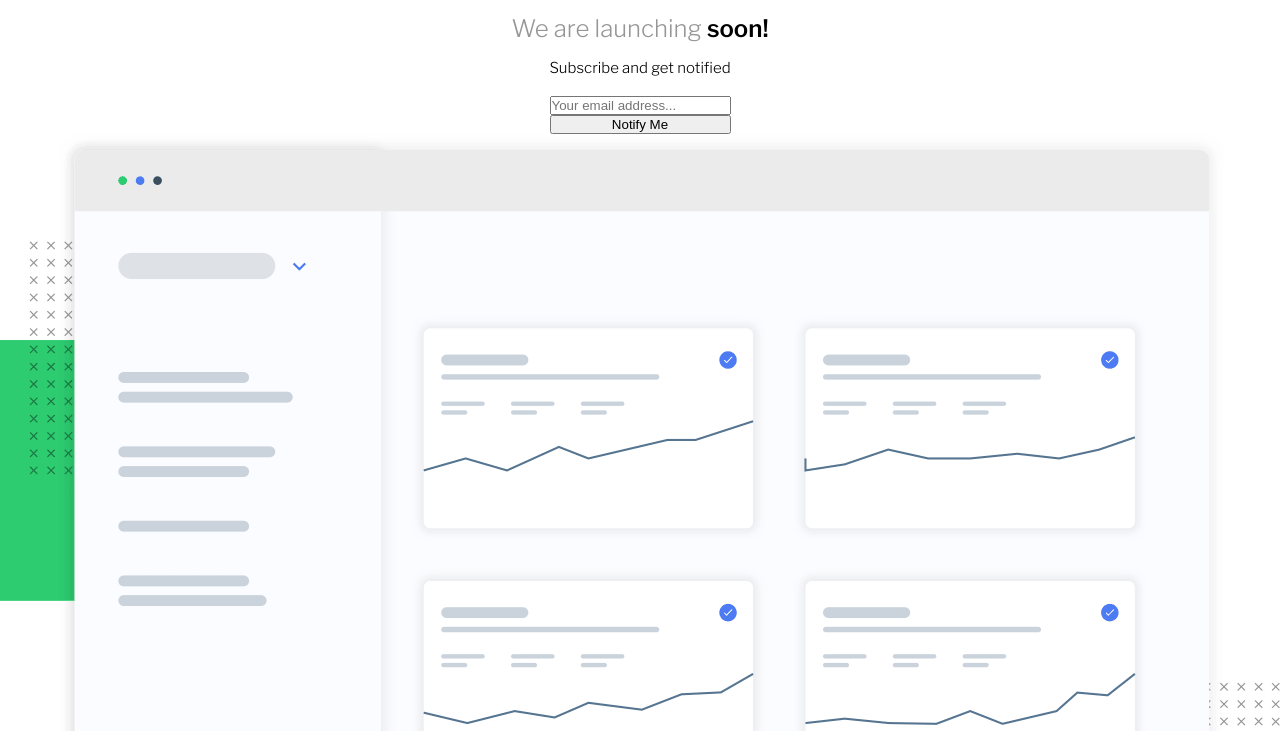
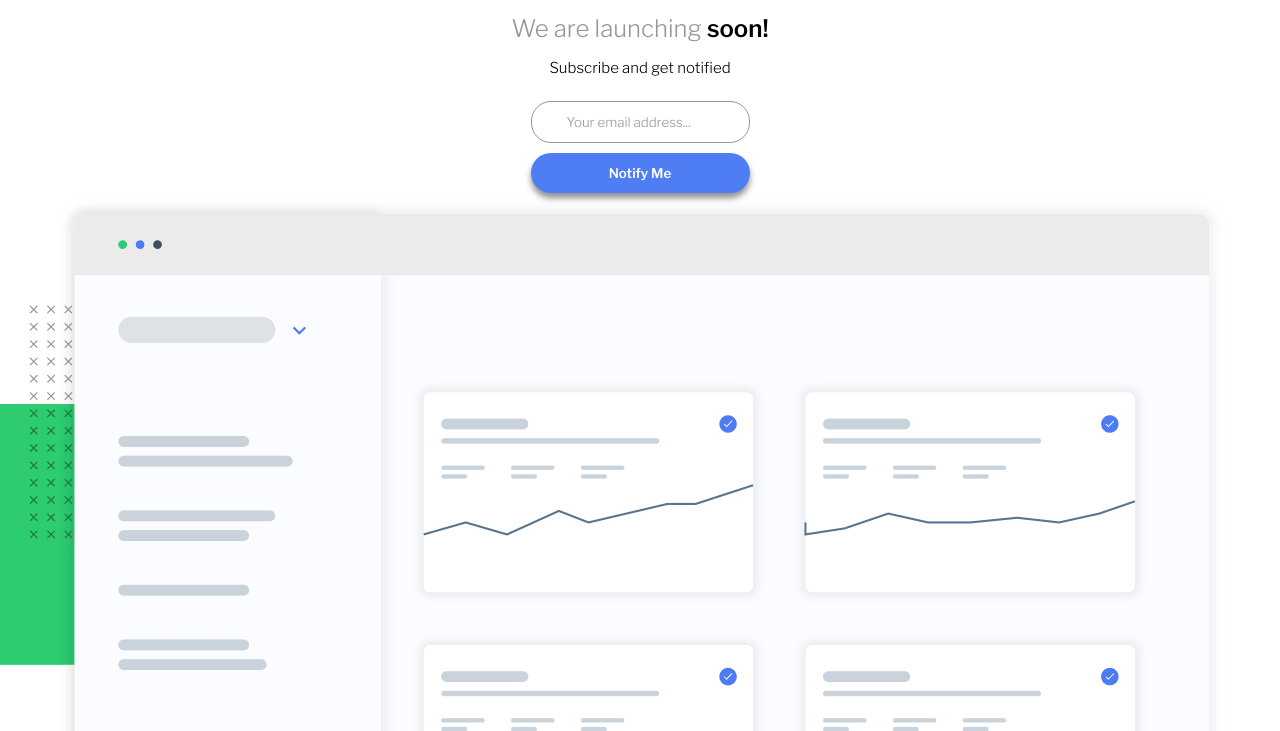
Before and after one commit to Joaovitorsw/ping-coming-soon-page-master, a plain HTML site: page index.html in a window 1280 px wide. Shown: the part 69-800 px from the top of the page. Drawn offline with nearby package versions, Linux system fonts and the light colour scheme.

Commit message:
✨ feat: input and button style

```diff
--- a/style.css
+++ b/style.css
@@ -55,3 +55,53 @@ body {
 .error.active {
   display: initial;
 }
+
+.email-input.active {
+  border: 1.5px solid var(--secondary-color);
+}
+.submit {
+  box-shadow: 0px 5px 6px 0px rgba(0, 0, 0, 0.445);
+  font-weight: 600;
+  background-color: var(--primary-color);
+  color: var(--white-color);
+  transition: transform 50ms ease-in-out;
+}
+.submit:hover {
+  background-color: var(--primary-color-light);
+}
+.submit:active {
+  transform: scale(0.85);
+}
+
+.email-input,
+.submit {
+  outline: none;
+  font-family: "Libre Franklin", sans-serif;
+  padding: 12px;
+  margin: 5px 0;
+  border-radius: 20px;
+  border: none;
+}
+.email-input {
+  padding-left: 35px;
+  border: 1px solid var(--tertiary-color);
+}
+::placeholder {
+  color: var(--tertiary-color);
+}
+.email-input.active {
+  border: 1.5px solid var(--secondary-color);
+}
+.submit {
+  box-shadow: 0px 5px 6px 0px rgba(0, 0, 0, 0.445);
+  font-weight: 600;
+  background-color: var(--primary-color);
+  color: var(--white-color);
+  transition: transform 50ms ease-in-out;
+}
+.submit:hover {
+  background-color: var(--primary-color-light);
+}
+.submit:active {
+  transform: scale(0.85);
+}
```
